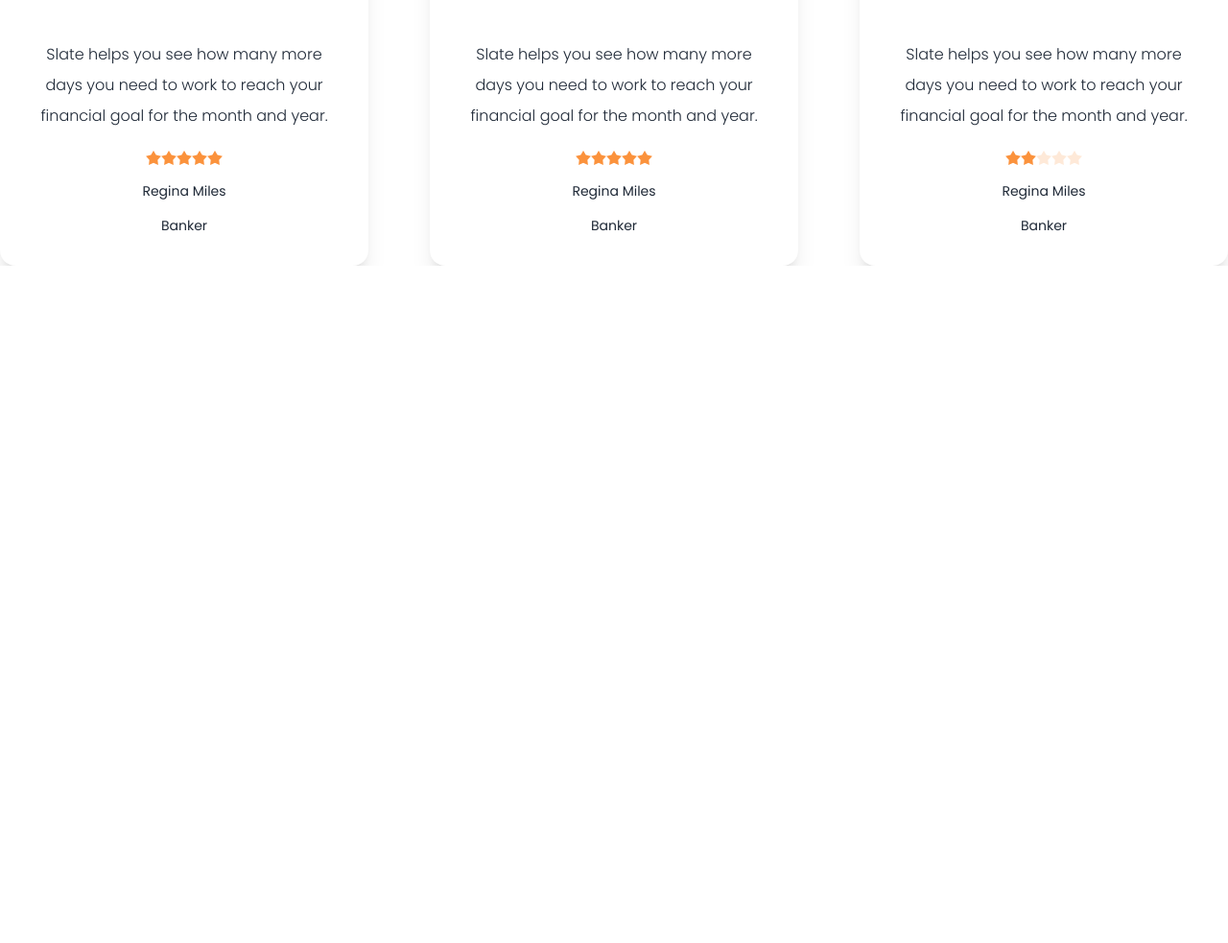
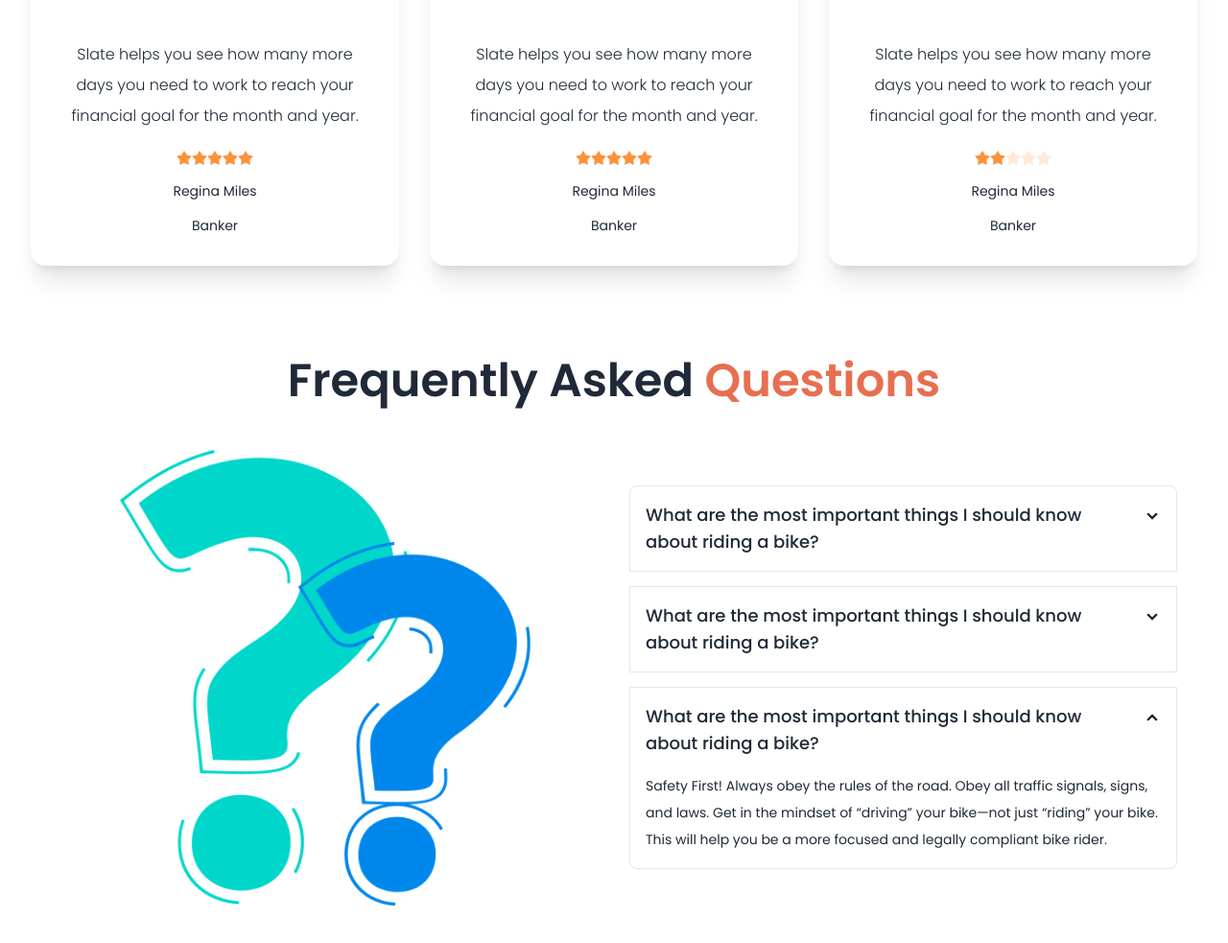
Before and after one commit to Robinahmed5489/biker-jone-tailwind-one-page-task, a plain HTML site: page index.html in a window 1280 px wide. Shown: the part 2514-3497 px from the top of the page at 96% size. Before the commit the page ends 2791 px from the top, so only its background shows below. Drawn offline with nearby package versions, Linux system fonts and the light colour scheme.

Commit message:
faq section included

```diff
--- a/index.html
+++ b/index.html
@@ -280,7 +280,7 @@
             Happy <span class="text-[#e76f51]">Clients says</span>
           </h1>
           <div
-            class="client-cards mt-12 flex flex-cols sm:flex-row sm:justify-between gap-8"
+            class="client-cards mt-12 flex flex-col justify-center items-center md:flex-row gap-8 w-full"
           >
             <div class="card w-96 bg-base-100 shadow-xl">
               <div
@@ -431,6 +431,81 @@
             </div>
           </div>
         </section>
+        <!-- Clients section finish  -->
+        <section class="faq my-24">
+          <h1 class="text-3xl md:text-5xl font-semibold text-center mb-12">
+            Frequently Asked <span class="text-[#e76f51]">Questions</span>
+          </h1>
+          <div
+            class="main-question flex flex-col md:flex-row justify-around items-center gap-8 w-11/12 mx-auto"
+          >
+            <div class="question-image flex flex-1 justify-center items-center">
+              <img
+                class="md:w-11/12 lg:w-9/12 mx-auto"
+                src="images/others/faq.png"
+                alt=""
+              />
+            </div>
+            <div class="all-questions flex-1">
+              <div class="join join-vertical w-full">
+                <div
+                  class="collapse collapse-arrow join-item border border-base-300 my-4"
+                >
+                  <input type="radio" name="my-accordion-4" checked="checked" />
+                  <div class="collapse-title text-lg font-medium">
+                    What are the most important things I should know about
+                    riding a bike?
+                  </div>
+                  <div class="collapse-content text-sm leading-loose">
+                    <p>
+                      Safety First! Always obey the rules of the road. Obey all
+                      traffic signals, signs, and laws. Get in the mindset of
+                      “driving” your bike—not just “riding” your bike. This will
+                      help you be a more focused and legally compliant bike
+                      rider.
+                    </p>
+                  </div>
+                </div>
+                <div
+                  class="collapse collapse-arrow join-item border border-base-300 my-4"
+                >
+                  <input type="radio" name="my-accordion-4" checked="checked" />
+                  <div class="collapse-title text-lg font-medium">
+                    What are the most important things I should know about
+                    riding a bike?
+                  </div>
+                  <div class="collapse-content text-sm leading-loose">
+                    <p>
+                      Safety First! Always obey the rules of the road. Obey all
+                      traffic signals, signs, and laws. Get in the mindset of
+                      “driving” your bike—not just “riding” your bike. This will
+                      help you be a more focused and legally compliant bike
+                      rider.
+                    </p>
+                  </div>
+                </div>
+                <div
+                  class="collapse collapse-arrow join-item border border-base-300 my-4"
+                >
+                  <input type="radio" name="my-accordion-4" checked="checked" />
+                  <div class="collapse-title text-lg font-medium">
+                    What are the most important things I should know about
+                    riding a bike?
+                  </div>
+                  <div class="collapse-content text-sm leading-loose">
+                    <p>
+                      Safety First! Always obey the rules of the road. Obey all
+                      traffic signals, signs, and laws. Get in the mindset of
+                      “driving” your bike—not just “riding” your bike. This will
+                      help you be a more focused and legally compliant bike
+                      rider.
+                    </p>
+                  </div>
+                </div>
+              </div>
+            </div>
+          </div>
+        </section>
       </div>
     </header>
   </body>
```
